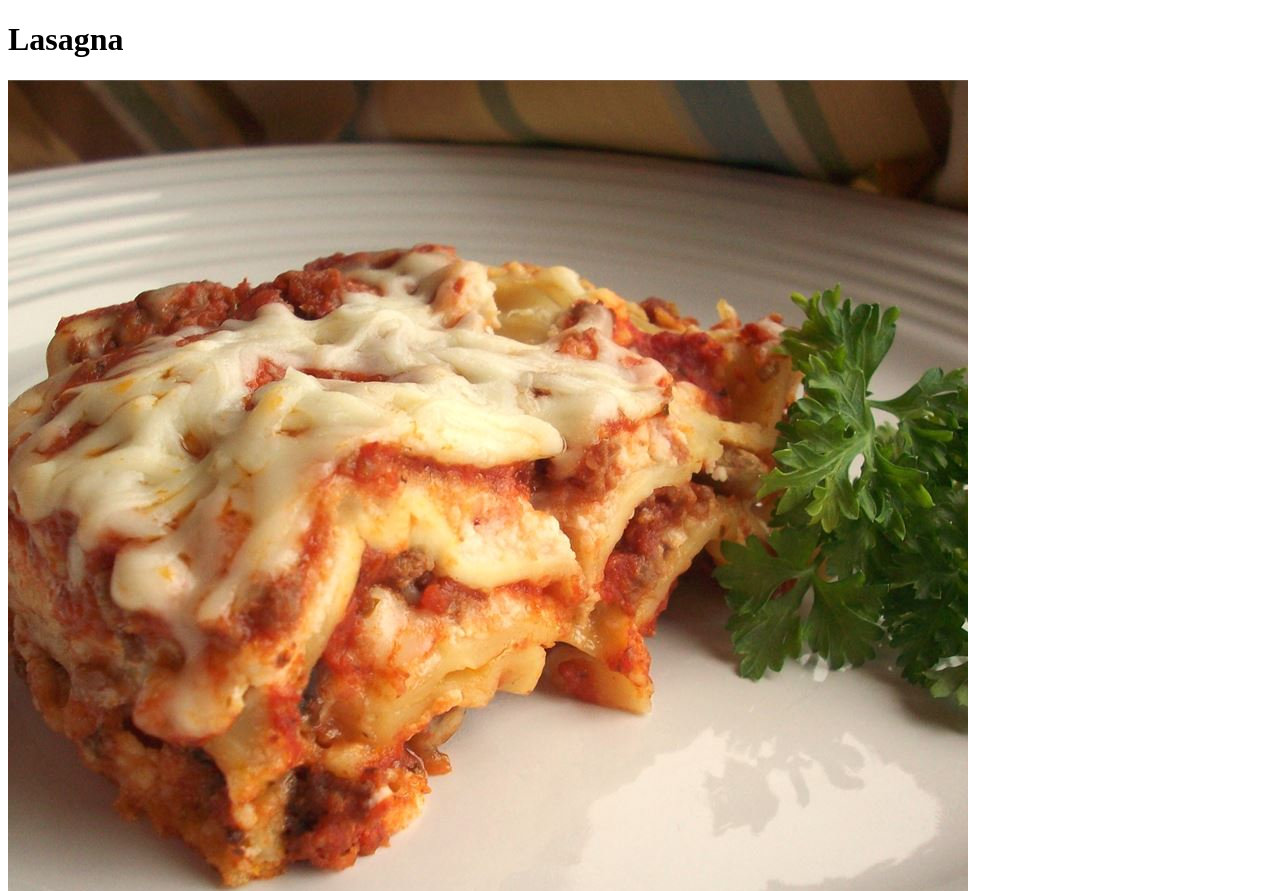
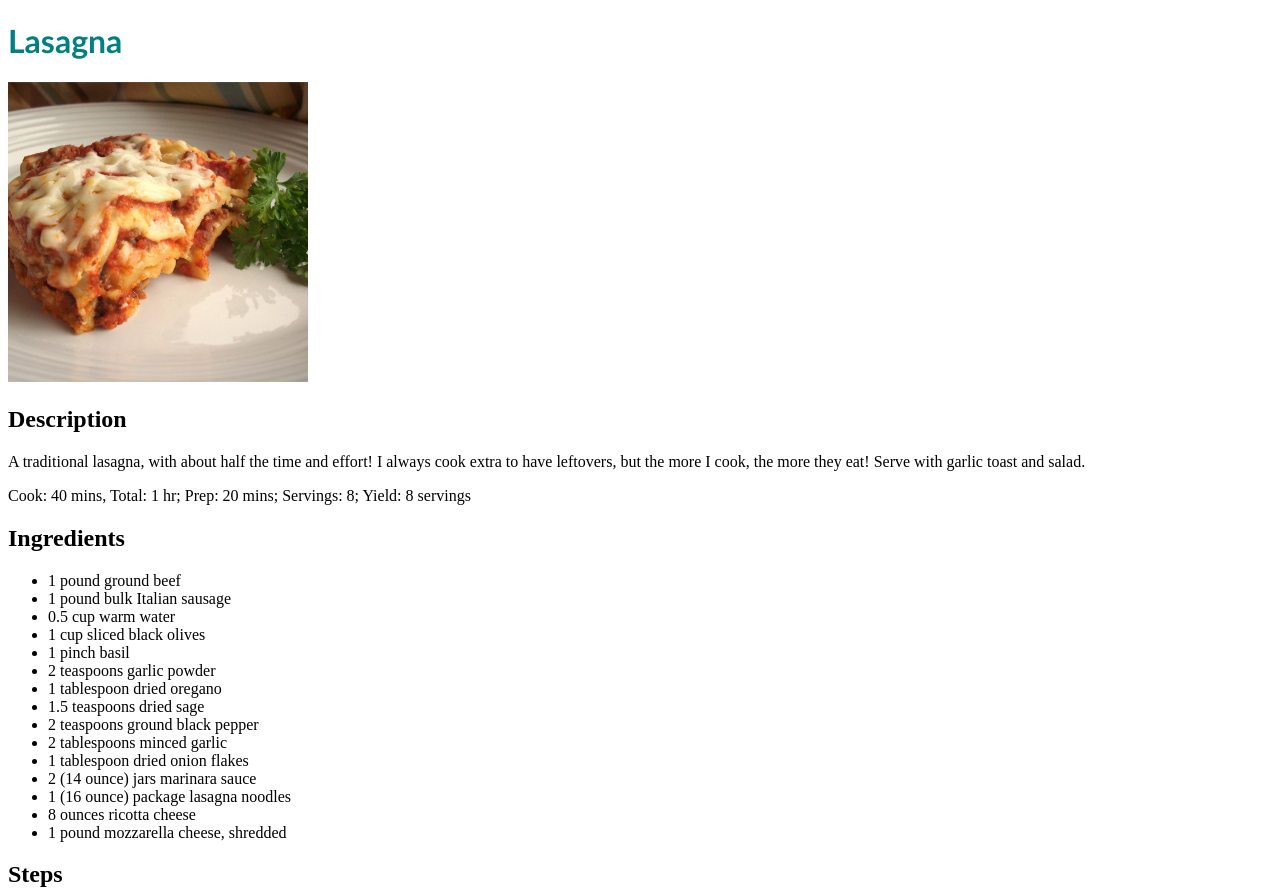
Before and after one commit to chambg02/odin_recipes, a plain HTML site: page recipes/lasagna.html in a window 1280 px wide. Shown: the top 891 px of the page. Drawn offline with Linux system fonts and the light colour scheme.

Commit message:
Updated Website with basic CSS

```diff
--- a/recipes/lasagna.html
+++ b/recipes/lasagna.html
@@ -4,7 +4,8 @@
     <meta charset="UTF-8">
     <meta http-equiv="X-UA-Compatible" content="IE=edge">
     <meta name="viewport" content="width=device-width, initial-scale=1.0">
-    <title>Document</title>
+    <title>Lasagna</title>
+    <link rel="stylesheet" href="../styles.css">
 </head>
 <body>
     <h1>Lasagna</h1>
--- /dev/null
+++ b/styles.css
@@ -0,0 +1,9 @@
+img {
+    width: 300px;
+    height: auto;
+}
+
+h1 {
+    color: teal;
+    font-family: 'Gill Sans', 'Gill Sans MT', Calibri, 'Trebuchet MS', sans-serif;
+}
```
Also changed, not shown: index.html (+1 -0 lines), recipes/pizza.html (+1 -0 lines).
